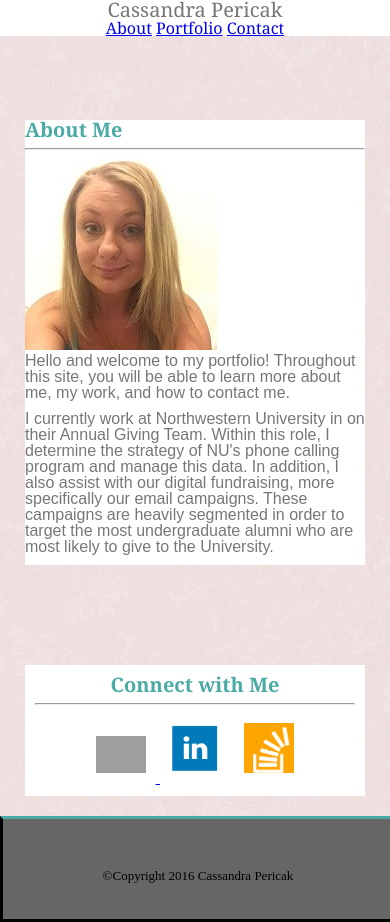
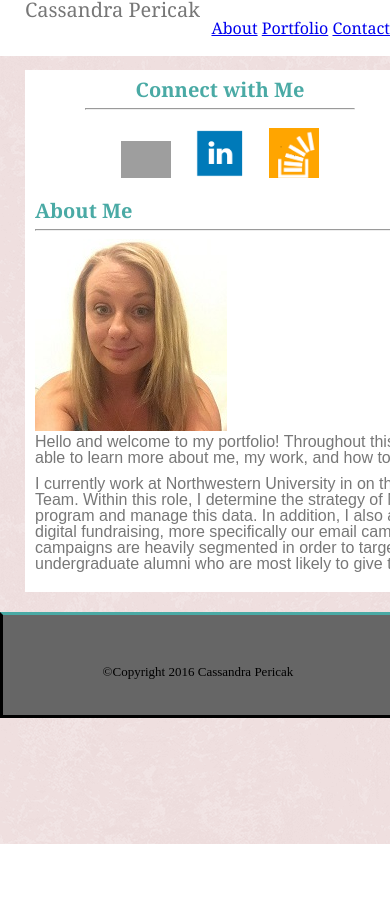
Before and after one commit to cpericak823/Responsive-Portfolio, a PHP site: page / in a window 390 px wide; the page is wider, and only the part inside the window is pictured. After the commit the page ends 844 px from the top of that part, so only its background shows below. Run offline with PHP 8.4, Linux system fonts and the light colour scheme; grey boxes are pictures that could not be loaded.

Commit message:
finalized 980px media query

```diff
--- a/assets/css/style.css
+++ b/assets/css/style.css
@@ -2,13 +2,15 @@
 body {
 	background-image: url(../images/pink_rice.png);
 	border-color: #dddddd;
-	max-width: 960px;
-	margin: 0px auto;
+	/*max-width: 960px;*/
+	/*margin: 0px auto;*/
 }
 
 header {
 	position: static;
 	background-color: white;
+	padding-bottom: 20px;
+	width: 100%;
 }
 
 h1 {
@@ -16,12 +18,17 @@ h1 {
 	color: #777777;
 	font-size: 20px;
 	float: left;
+	background-color: white;
+	padding-left: 25px;
 }
 
 .navigation {
 	font-family: 'Georgia', Times, Times New Roman, serif;
 	color: #777777;
+	padding-left: 25px;
 	float: right;
+	background-color: white;
+
 }
 
 .container{
@@ -29,7 +36,7 @@ h1 {
 	max-width: 960px;
 	position: relative;
 	background-color: white;
-	/*margin: 0 0 30px;*/
+	margin: 0 auto;
 	}
 
 .content{
@@ -38,7 +45,7 @@ h1 {
 
 .aside{
 	float: right;
-	max-width: 270px;
+	width: 270px;
 	font-family: 'Arial', 'Helvetica Neue', Helvetica, sans-serif;
 	color: #4aaaa5;
 	font-weight: bold;
@@ -59,6 +66,7 @@ h1 {
 	background-color:#ffffff;
 	border-color: #dddddd;
 	width: 495px;
+	padding: 10px;
 }
 
 .input{
@@ -96,19 +104,14 @@ h1 {
 	border:solid;
 	border-top-color: #4aaaa5;
 	position: relative;
-	width: 960px;
+	width: 100%;
 	height: 50px;
 	text-align: center;
 	font-size: small;
 	padding-top: 50px;
+	clear: both;
 }
 @media screen and (max-width: 980px){
-	body {
-		width: 100%;
-	}
-}
-
-@media screen and (max-width: 768px){
 	body {
 		width: 100%;
 	}
@@ -121,7 +124,7 @@ h1 {
 		position: fixed;
 		width: 100%;
 	}
-}
+
 	h1 {
 		float: left;
 		max-width: 100%;
@@ -133,16 +136,104 @@ h1 {
 		max-width: 100%;
 	}
 
-	.spacer{
-		width: 100%;
-    	height: 50px;
-	}
-
 	.content{
 		max-width: 100%;
 	}
 
 	.section{
+		margin-top: 50px;
+	}
+
+	.aside {
+		max-width: 100%;
+		margin-top: 50px;
+	}
+
+	.footer{
+		max-width: 100%;
+	}
+}
+
+/*/*@media screen and (max-width: 768px){
+	/*body {
+		width: 100%;
+	}*/
+
+	/*.container {
+		max-width: 100%;
+	}*/
+
+	/*header {
+		position: fixed;
+		width: 100%;
+	}
+
+	h1 {
+		/*float: left;
+		max-width: 100%;
+		*/
+	/*}*/
+
+/*	.navigation {
+		float: right;
+		max-width: 100%;
+	}*/
+*/
+	/*.spacer {
+		width: 100%;
+    	height: 50px;
+	}
+*/
+	/*.content{
+		max-width: 100%;
+	}
+
+	.section{
+		float: none;
+		width: 100%;
+	}*/
+
+	/*.aside {
+		float:none;
+		max-width: 100%;
+	}
+
+	.footer{
+		max-width: 100%;
+	}
+
+}*/
+
+/*@media screen and (max-width: 640px){
+	.container {
+		max-width: 100%;
+	}
+		header {
+		position: fixed;
+		width: 100%;
+		text-align: center;
+	}*/
+
+	/*h1 {
+		float: none;
+		text-align: center;
+	}
+
+	.navigation {
+		float: none;
+		text-align: center;
+	}*/
+
+	/*.spacer{
+		width: 100%;
+    	height: 100px;
+	}
+
+	.content{
+		max-width: 100%;
+	}*/
+
+	/*.section{
 		float: none;
 		width: 100%;
 	}
@@ -155,48 +246,4 @@ h1 {
 	.footer{
 		max-width: 100%;
 	}
-
-}
-
-@media screen and (max-width: 640px){
-	.container {
-		max-width: 100%;
-	}
-		header {
-		position: fixed;
-		width: 100%;
-		text-align: center;
-	}
-}
-	h1 {
-		float: none;
-		text-align: center;
-	}
-
-	.navigation {
-		float: none;
-		text-align: center;
-	}
-
-	.spacer{
-		width: 100%;
-    	height: 100px;
-	}
-
-	.content{
-		max-width: 100%;
-	}
-
-	.section{
-		float: none;
-		width: 100%;
-	}
-
-	.aside {
-		float:none;
-		max-width: 100%;
-	}
-
-	.footer{
-		max-width: 100%;
-	}
+}*/*/
--- a/index.html
+++ b/index.html
@@ -25,11 +25,21 @@
 		</div>
 	</header>
 
-	<div class="spacer">
+	<!-- <div class="spacer">
 		&nbsp;
-	</div>
+	</div> -->
 
 	<div class="content">
+	<aside class="aside">
+			<h2 class="title">
+				Connect with Me
+			</h2>
+
+			<hr>
+				<a href="https://github.com/cpericak823"><img src="assets/images/social_media_logo_github-128.png" class="images" alt="github"></a>
+				<a href="https://www.linkedin.com/in/cassandrapericak"><img src="assets/images/linkedin_square_color-128.png" class="images" alt="linkedin"></a>
+				<a href="http://stackoverflow.com/users/6776773/cassie"><img src="assets/images/stackoverflow.png" class="images" alt="stackoverflow"></a>
+		</aside>
 		<section class="section">
 			<h2 class="title">
 					About Me
@@ -50,20 +60,11 @@
 		</article>
 		</section>
 
-		<div class="spacer">
+		<!-- <div class="spacer">
 		&nbsp;
-		</div>
+		</div> -->
 
-		<aside class="aside">
-			<h2 class="title">
-				Connect with Me
-			</h2>
 
-			<hr>
-				<a href="https://github.com/cpericak823"><img src="assets/images/social_media_logo_github-128.png" class="images" alt="github"> </a>
-				<a href="https://www.linkedin.com/in/cassandrapericak"><img src="assets/images/linkedin_square_color-128.png" class="images" alt="linkedin"></a>
-				<a href="http://stackoverflow.com/users/6776773/cassie"><img src="assets/images/stackoverflow.png" class="images" alt="stackoverflow"></a>
-		</aside>
 	</div>
 
 	<footer>
```
